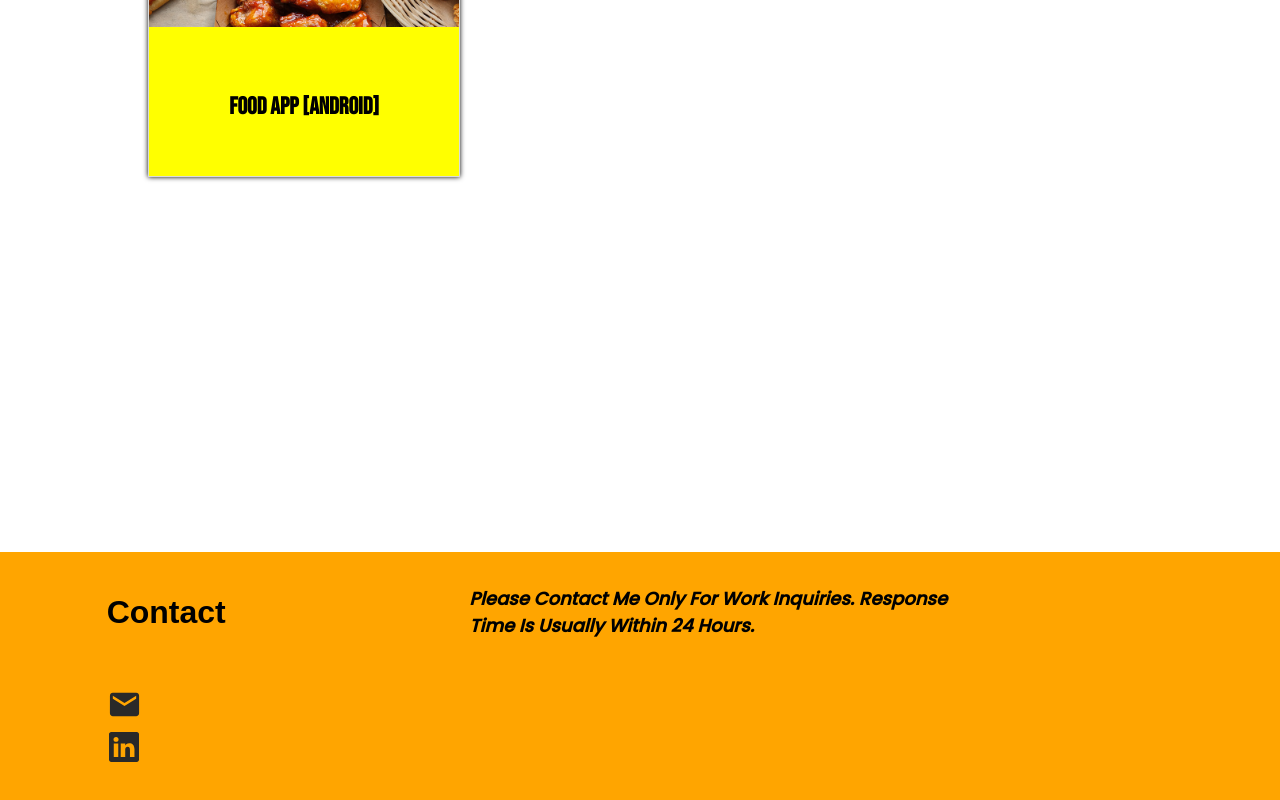
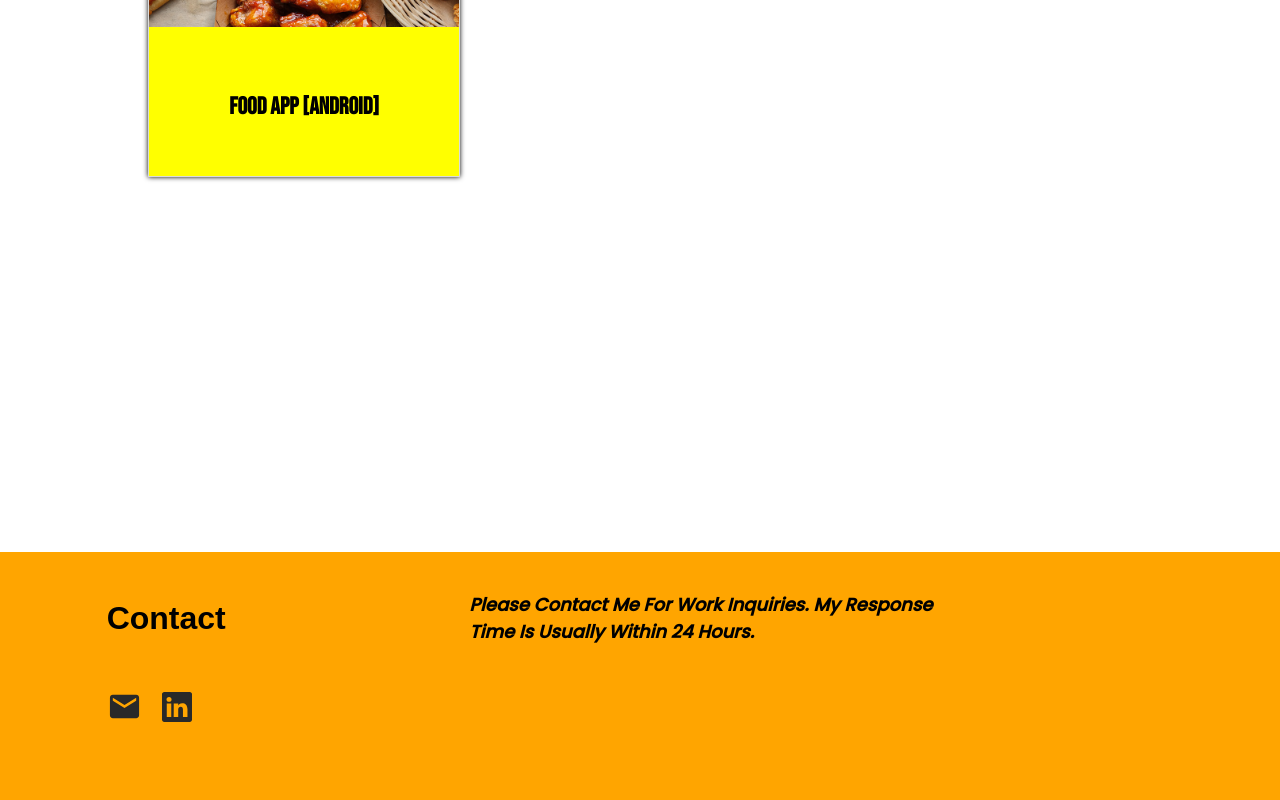
Before and after one commit to qijieguan/Portfolio, a React (Create React App) app: page / in a window 1280 px wide. Shown: the part 2183-2983 px from the top of the page. Built offline with nearby package versions, Linux system fonts and the light colour scheme.

Commit message:
minor change

```diff
--- a/src/App.css
+++ b/src/App.css
@@ -88,10 +88,11 @@
   background: orange;
 }
 
-#contact h1 { grid-column: 1 / 2; margin-right: auto; font-size: 32px; color: black; font-family: fantasy; }
-#contact-icons { grid-column: 1 / 2; grid-row: 2 / 3; margin-right: auto; }
-#contact-icons div { position:relative; display: flex; flex-direction: column;}
-#contact-icons *:hover { color: brown; }
+#contact h1 { margin-right: auto; font-size: 32px; color: black; font-family: fantasy; }
+#contact-icons { grid-column: 1 / 2; display: flex; height: 50px; margin: 0 auto auto 0; }
+#contact-icons div { position: relative; margin-right: 20px;}
+#contact-email:hover { color: brown; }
+#contact-linkedin:hover { color: blue; }
 #contact-email:hover::after {
   content: 'qijieguan7@gmail.com';
   position: absolute;
@@ -104,7 +105,7 @@
   border-radius: 5px;
   z-index: 1;
 }
-#contact p { color: black; font-size: 18px; font-style: oblique; width: 70%;}
+#contact p { grid-row: 1 / 2; grid-column: 2 / 3; color: black; font-size: 18px; font-style: oblique; width: 70%;}
 
 #about { display: flex; flex-direction: column; min-height: 700px; background: rgb(255, 255, 196); }
 #back-btn { padding: 8px 18px; font-size: 16px; color: navy; border: 2px solid navy; }
--- a/src/component/Home.js
+++ b/src/component/Home.js
@@ -60,12 +60,12 @@ const Home = () => {
             <div id="contact">
                 <h1>Contact</h1>
                 <div id='contact-icons'>
-                    <div id="contact-email"><MdEmail size={35} style={{marginBottom: '10px'}}/></div>
-                    <div><BsLinkedin size={30} onClick={() => {window.open(url)}}/></div>
+                    <div id="contact-email"><MdEmail size={35} /></div>
+                    <div id='contact-linkedin'><BsLinkedin size={30} onClick={() => {window.open(url)}}/></div>
                 </div>
                 <p>
-                    Please Contact Me Only For Work Inquiries.
-                    Response Time Is Usually Within 24 Hours.
+                    Please Contact Me For Work Inquiries.
+                    My Response Time Is Usually Within 24 Hours.
                 </p>
             </div>
         </div>
```
